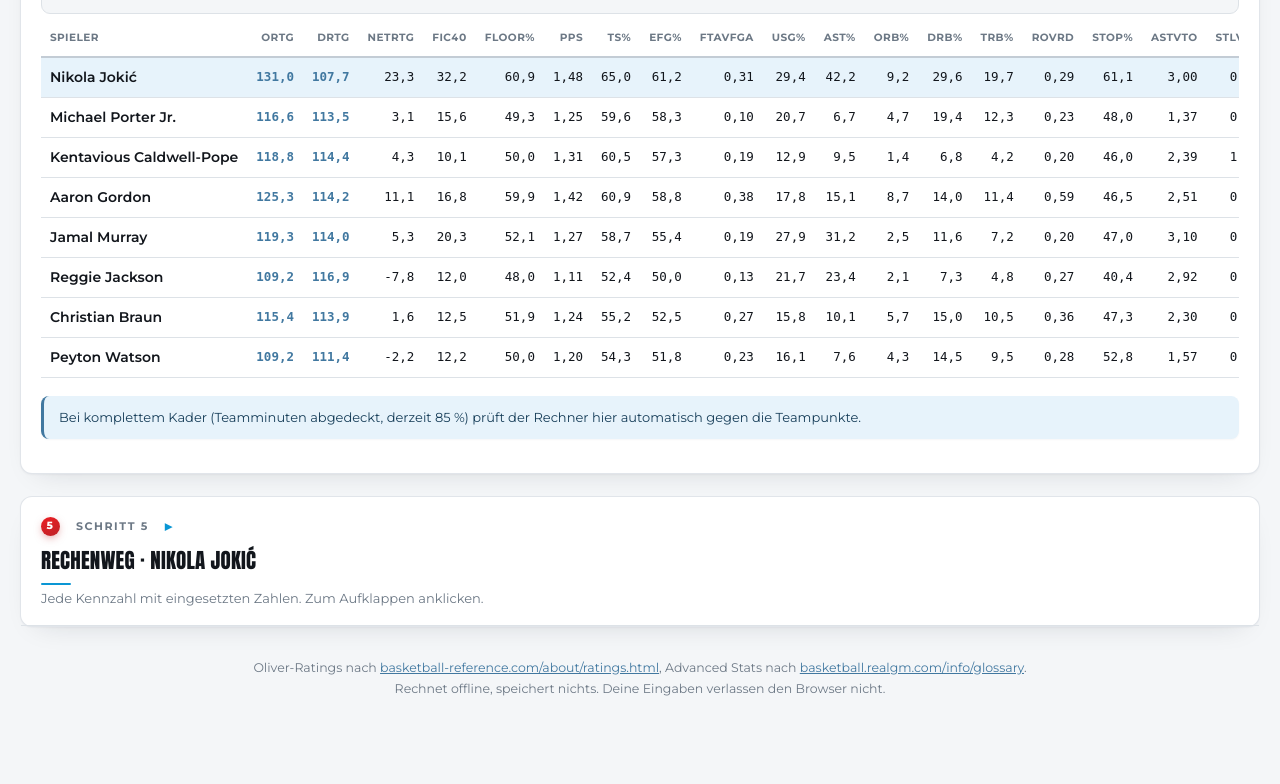
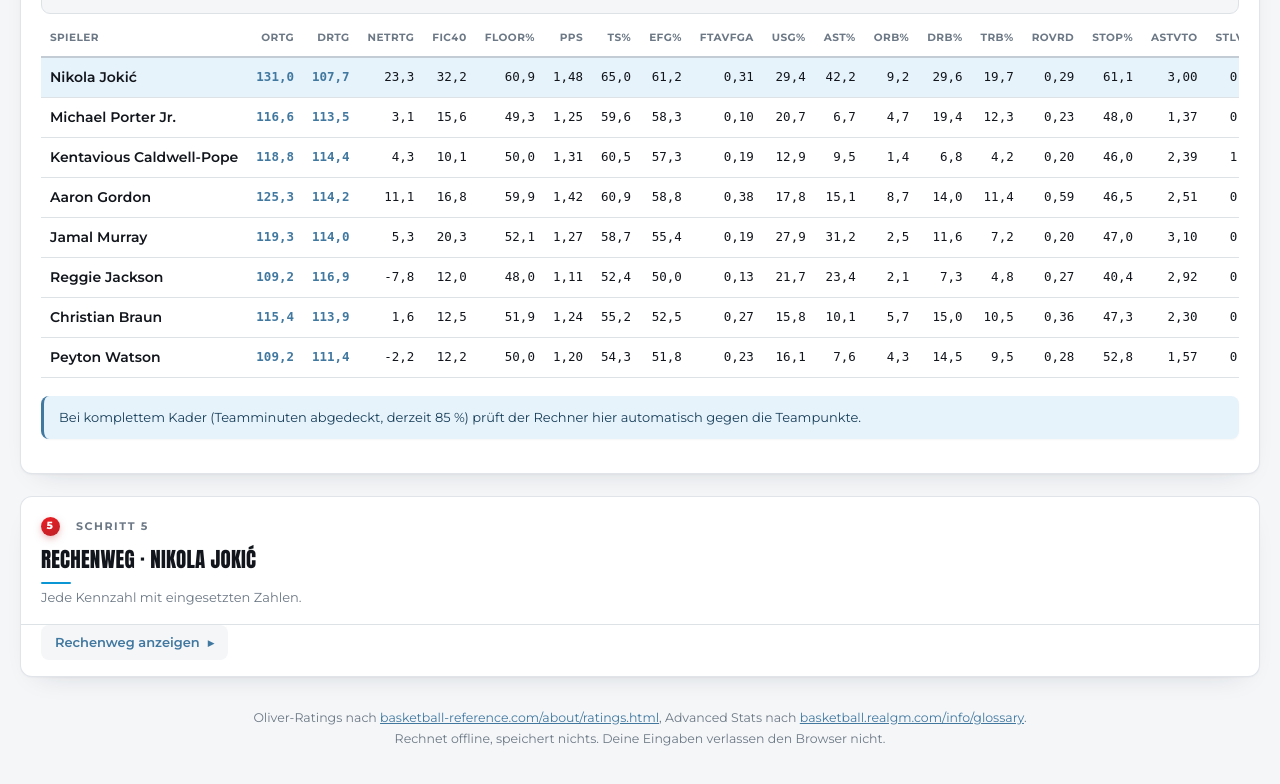
Before and after one commit to Ulle4ever/akte_test, a plain HTML site: page rechner.html in a window 1280 px wide. Shown: the part 2669-3453 px from the top of the page. Drawn offline with Linux system fonts and the light colour scheme.

Commit message:
Add files via upload

```diff
--- a/rechner.html
+++ b/rechner.html
@@ -90,9 +90,10 @@ section:hover{box-shadow:0 1px 2px rgba(20,30,40,.05), 0 16px 34px -16px rgba(20
 .sec-head h2::after{content:"";display:block;width:30px;height:2px;background:var(--rsk-cyan);margin-top:7px;
   border-radius:2px}
 .sec-head p{margin:4px 0 0;font-size:13px;color:var(--muted);max-width:75ch}
-summary{cursor:pointer;list-style:none;}
-summary::-webkit-details-marker{display:none}
-.acc-arrow{display:inline-block;margin-left:8px;font-size:14px;color:var(--rsk-cyan);transition:transform .15s ease;}
+summary.rechenweg-toggle{cursor:pointer;list-style:none;display:inline-block;margin:0 20px 16px;padding:8px 14px;font-size:13px;font-weight:600;color:var(--rsk-cyan-deep);background:var(--surface);border-radius:8px;}
+summary.rechenweg-toggle::-webkit-details-marker{display:none}
+summary.rechenweg-toggle:hover{background:var(--action-soft);}
+.acc-arrow{display:inline-block;margin-left:8px;font-size:12px;transition:transform .15s ease;}
 details[open] .acc-arrow{transform:rotate(90deg);}
 .sec-body{padding:20px}
 
@@ -339,16 +340,15 @@ footer a{color:var(--action)}
 
   <!-- ===== Rechenweg ===== -->
   <section>
+    <div class="sec-head">
+      <div>
+        <div class="eyebrow"><span class="stepno">5</span>Schritt 5</div>
+        <h2>Rechenweg · <span id="chain-name">—</span></h2>
+        <p>Jede Kennzahl mit eingesetzten Zahlen.</p>
+      </div>
+    </div>
     <details>
-      <summary>
-        <div class="sec-head">
-          <div>
-            <div class="eyebrow"><span class="stepno">5</span>Schritt 5<span class="acc-arrow">▸</span></div>
-            <h2>Rechenweg · <span id="chain-name">—</span></h2>
-            <p>Jede Kennzahl mit eingesetzten Zahlen. Zum Aufklappen anklicken.</p>
-          </div>
-        </div>
-      </summary>
+      <summary class="rechenweg-toggle">Rechenweg anzeigen<span class="acc-arrow">▸</span></summary>
       <div class="sec-body">
         <div class="group-label">Teamgrößen</div>
         <div class="chain" id="chain-team"></div>
```
